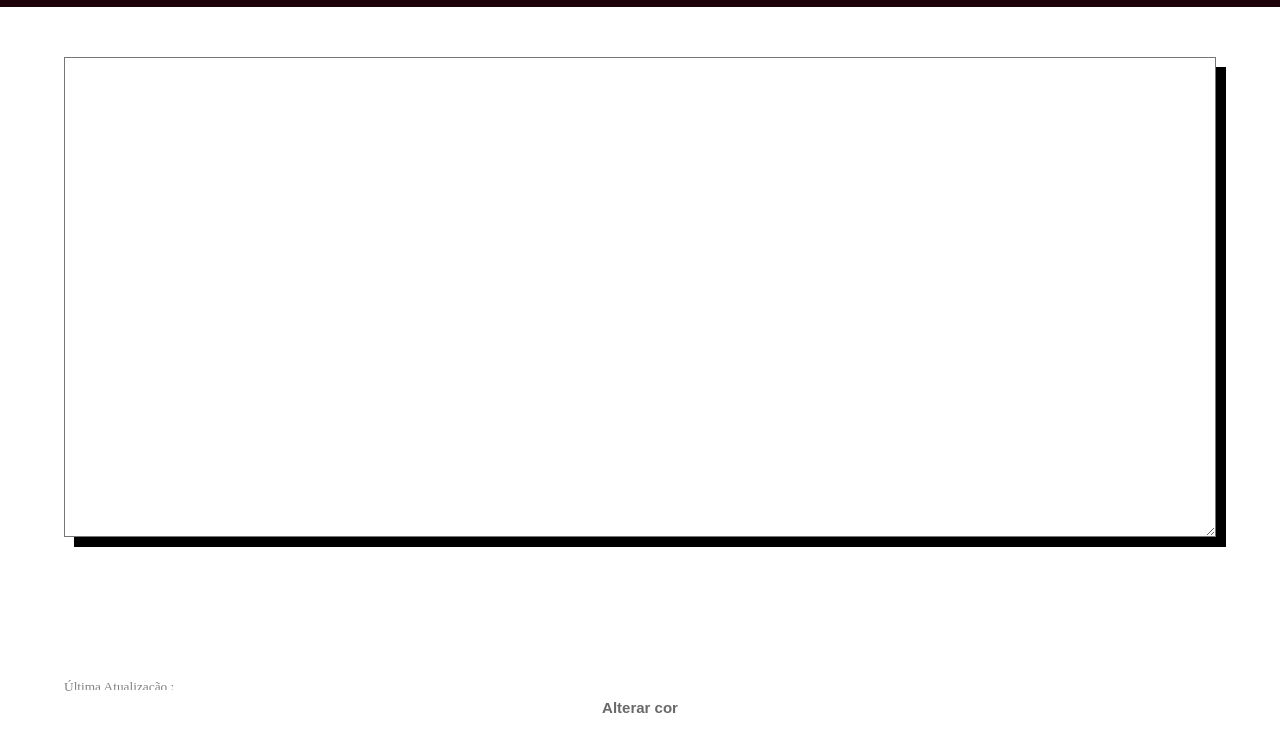
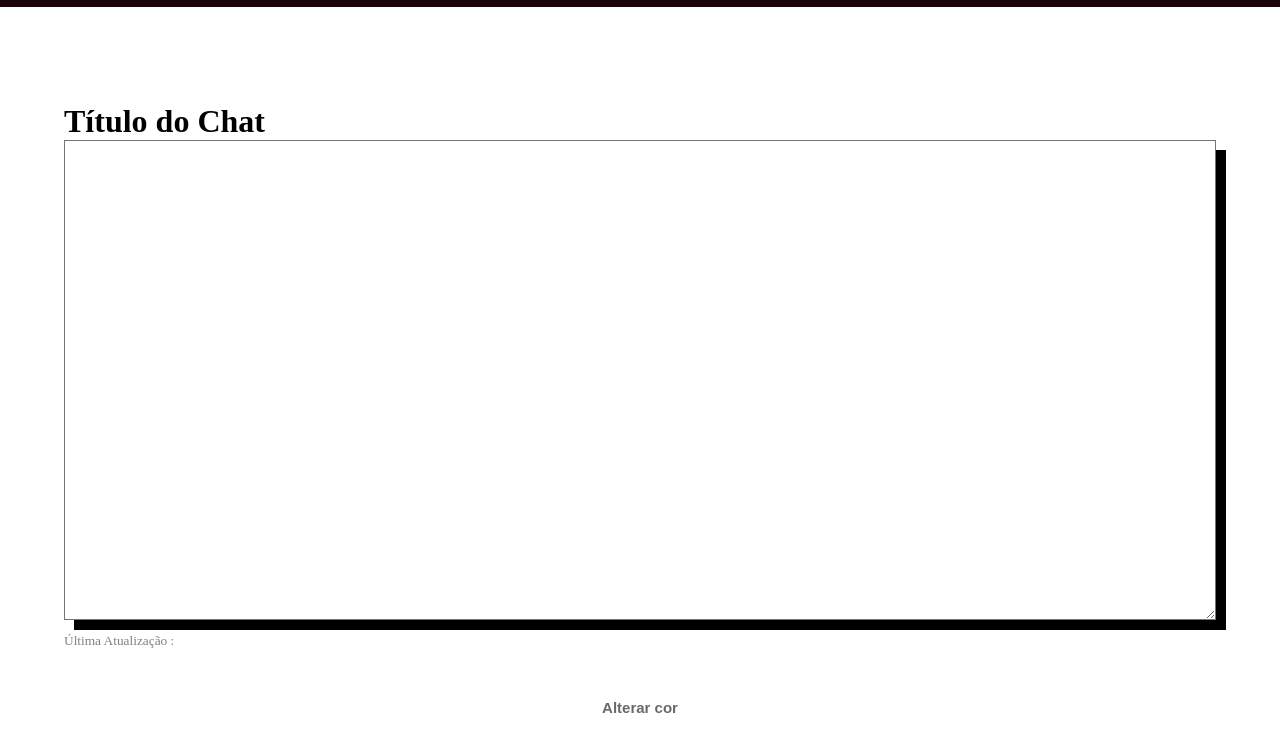
Before and after one commit to Thayruan/xatt, a plain HTML site: page public/index.html in a window 1280 px wide. Shown: the part 55-800 px from the top of the page. Drawn offline with Linux system fonts and the light colour scheme; no server answers.

Commit message:
Alterações 001
Alteração na posição das legendas de última atualização

```diff
--- a/public/css/style.css
+++ b/public/css/style.css
@@ -26,11 +26,11 @@ header{
 
 main{
     position: relative;
-    bottom: 90px;
+    bottom: 0px;
 }
 
 textarea{
-    margin-top: 50px;
+    margin-top: 0px;
     display: flex;
     font-size: 12px;
     width: 90vw;
@@ -90,7 +90,7 @@ button{
 
 footer{
     position: relative;
-    bottom: 50px;
+    bottom: 20vh;
 
 }
 
--- a/public/index.html
+++ b/public/index.html
@@ -14,14 +14,16 @@
         <img src="img/logo150.png" alt="">
     </header>
     <main>
+        <h1 id="text-title">Título do Chat</h1>
         <textarea name="" id="text-field" cols="9999999" rows="10"></textarea>
-    </main>
-    <footer>
-        <button id="change-colors">Alterar cor</button>
         <div id="last-update-container">
             <small id="now-time">Última Atualização : </small>
             <small id="last-update"></small>
         </div>
+    </main>
+    <footer>
+        <button id="change-colors">Alterar cor</button>
+
         <small id="message"></small>
         <small id="offline-message">Conexão perdida! Fique online para poder salvar o documento.</small>
     </footer>
@@ -30,6 +32,8 @@
     <script src="https://www.gstatic.com/firebasejs/8.10.1/firebase-app.js"></script>
     <script src="https://www.gstatic.com/firebasejs/8.10.1/firebase-database.js"></script>
     <script src="js/firebaseConfig.js"></script>
+
+    <!-- JS scripts imports -->
     <script src="js/saveText.js"></script>
     <script src="js/time.js"></script>
     <script src="js/offlineMessage.js"></script>
```
